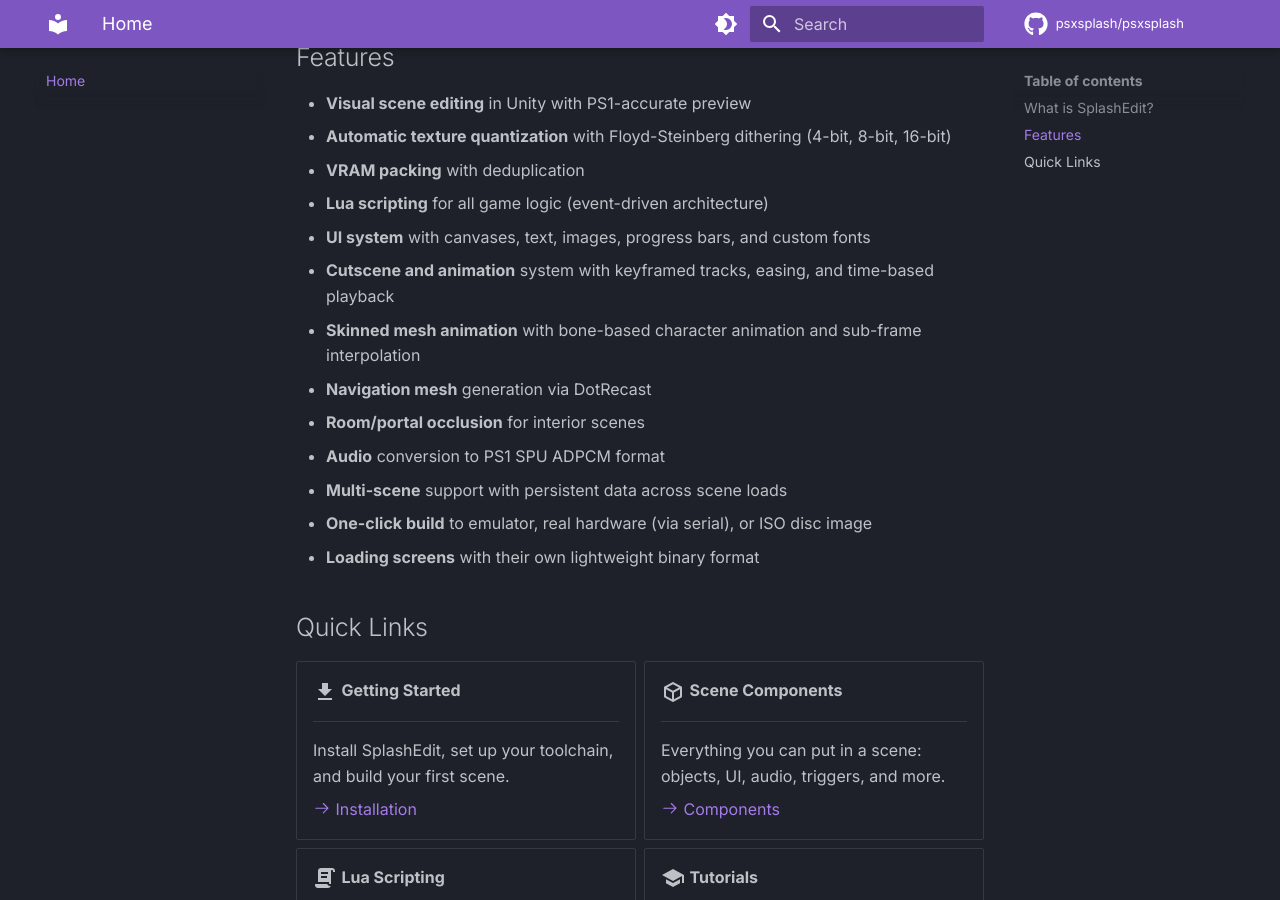
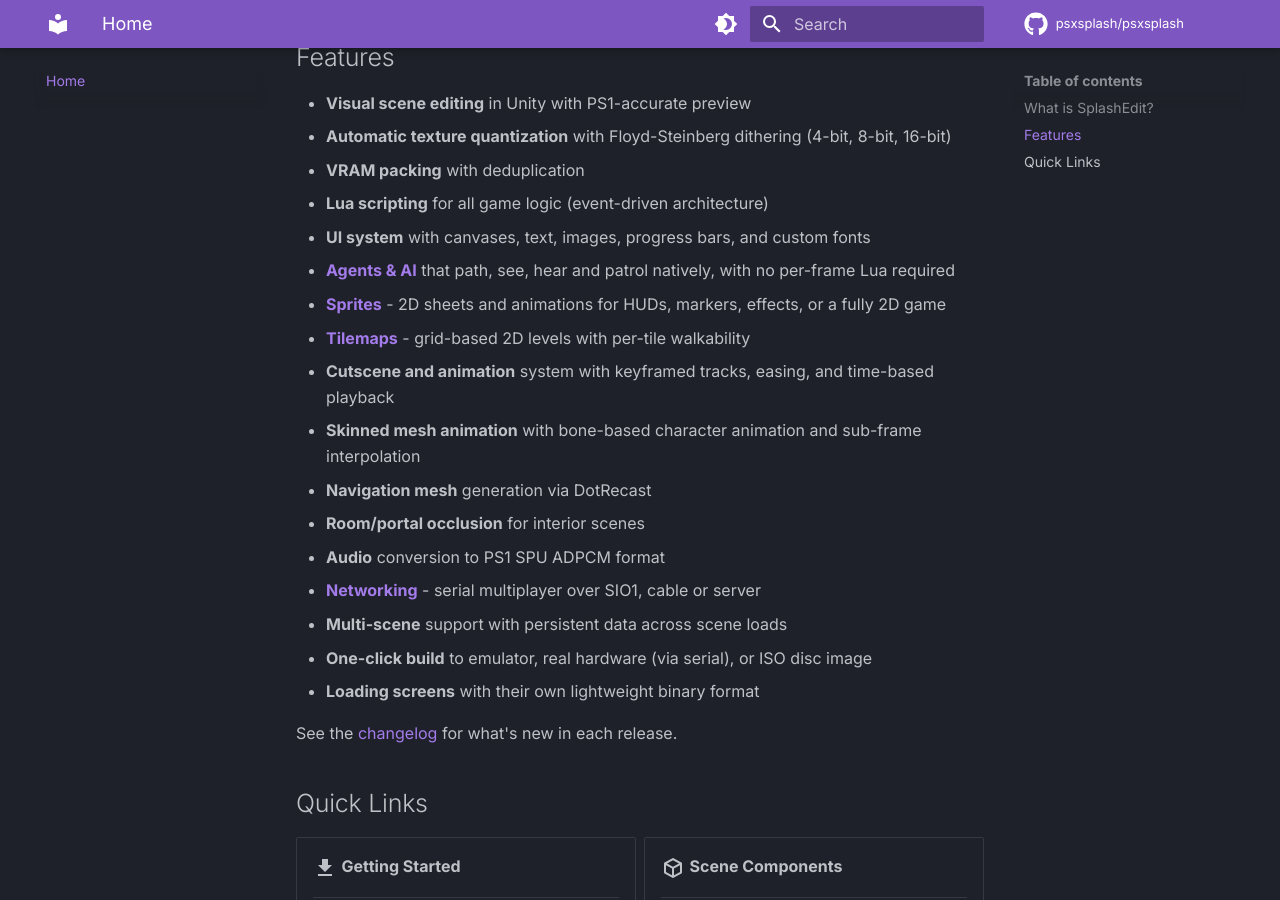
Before and after one commit to psxsplash/docs, an MkDocs documentation site: the page built from docs/index.md, in a window 1280 px wide and 900 px high, scrolled down 1016 px. Built offline with MkDocs 1.6.1 and Material for MkDocs 9.7.7, drawn with Linux system fonts in a browser that asks for light colours; comment, search, counter and statistics services are not loaded; the version menu is left out.

Commit message:
Update homepage features list and changelog for 2.4.0
Add Agents/AI, Sprites, Tilemaps and Networking to the homepage feature
list with links, and point to the changelog. Re-count the Lua API
surface for 2.4.0 (234 functions in 25 tables, re-verified against
luaapi.cpp) and title the changelog section for the release.

```diff
--- a/docs/index.md
+++ b/docs/index.md
@@ -30,14 +30,20 @@ You work entirely in Unity. SplashEdit handles texture quantization, mesh conver
 - **VRAM packing** with deduplication
 - **Lua scripting** for all game logic (event-driven architecture)
 - **UI system** with canvases, text, images, progress bars, and custom fonts
+- **[Agents & AI](components/agents.md)** that path, see, hear and patrol natively, with no per-frame Lua required
+- **[Sprites](components/sprites.md)** - 2D sheets and animations for HUDs, markers, effects, or a fully 2D game
+- **[Tilemaps](components/tilemaps.md)** - grid-based 2D levels with per-tile walkability
 - **Cutscene and animation** system with keyframed tracks, easing, and time-based playback
 - **Skinned mesh animation** with bone-based character animation and sub-frame interpolation
 - **Navigation mesh** generation via DotRecast
 - **Room/portal occlusion** for interior scenes
 - **Audio** conversion to PS1 SPU ADPCM format
+- **[Networking](components/networking.md)** - serial multiplayer over SIO1, cable or server
 - **Multi-scene** support with persistent data across scene loads
 - **One-click build** to emulator, real hardware (via serial), or ISO disc image
 - **Loading screens** with their own lightweight binary format
+
+See the [changelog](reference/changelog.md) for what's new in each release.
 
 ## Quick Links
 
```
Also changed, not shown: docs/reference/changelog.md (+2 -2 lines).
